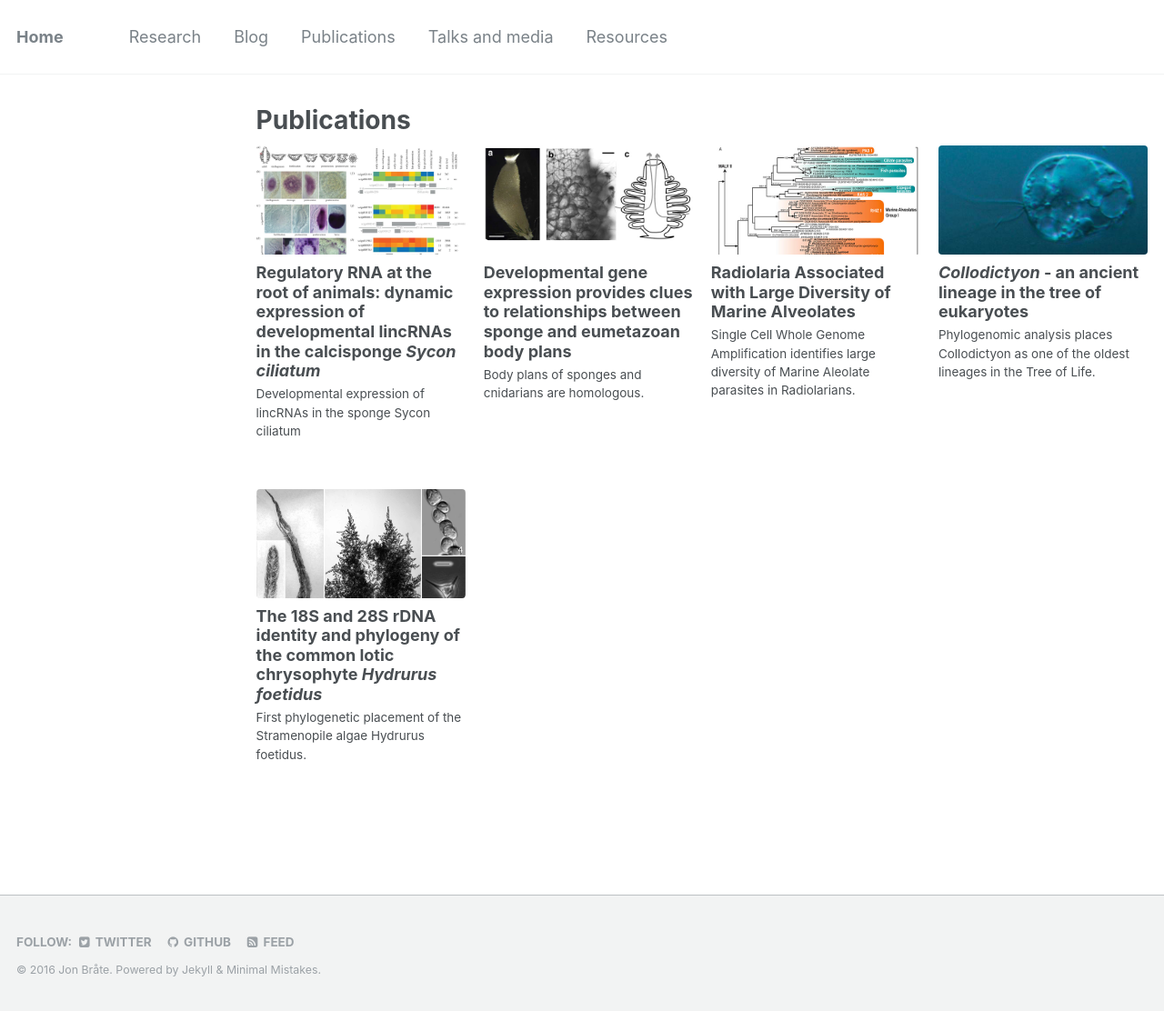
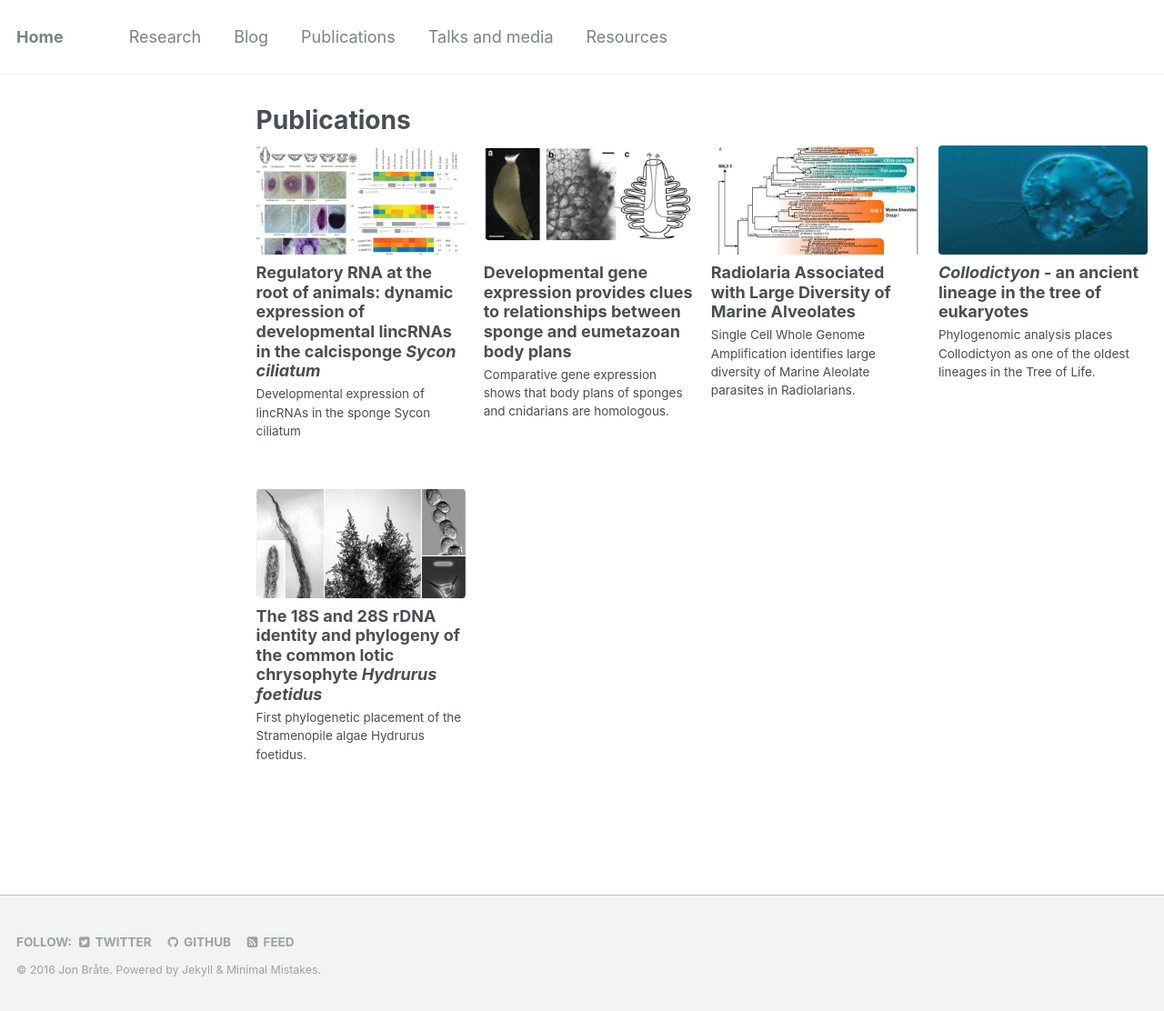
Before and after one commit to pjpaulpj/jonbra.github.io, a Jekyll site: the page built from _pages/publication-archive.html, in a window 1280 px wide. Shown: the whole page at 91% size. Built offline with Jekyll 4.4.1, drawn with Linux system fonts in a browser that asks for light colours.

Commit message:
Updated excerpt

```diff
--- a/_publications/02-2014-nature-comm.md
+++ b/_publications/02-2014-nature-comm.md
@@ -1,6 +1,6 @@
 ---
 title: "Developmental gene expression provides clues to relationships between sponge and eumetazoan body plans"
-excerpt: "Body plans of sponges and cnidarians are homologous."
+excerpt: "Comparative gene expression shows that body plans of sponges and cnidarians are homologous."
 header:
   teaser: Nature_comm_teaser.jpg
 gallery:
```
